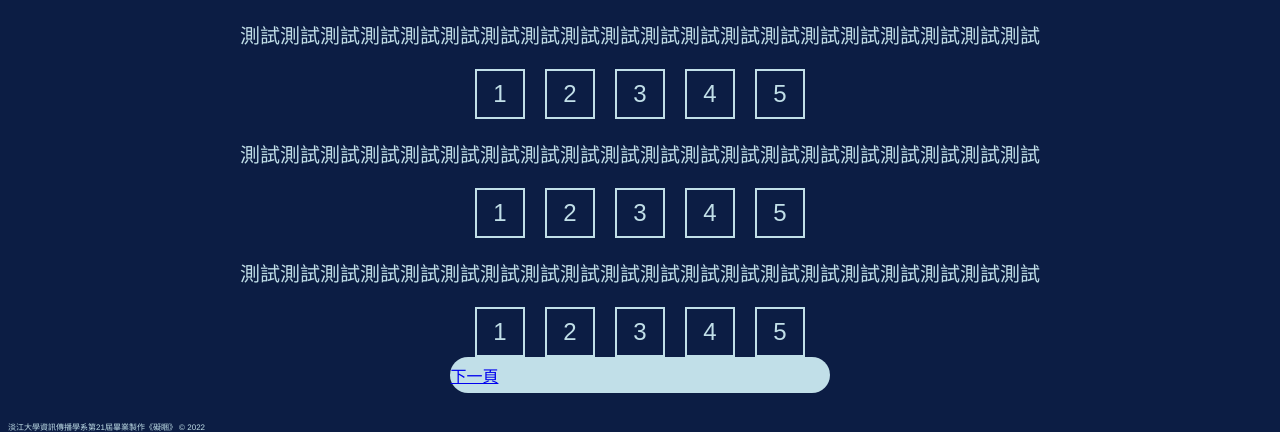
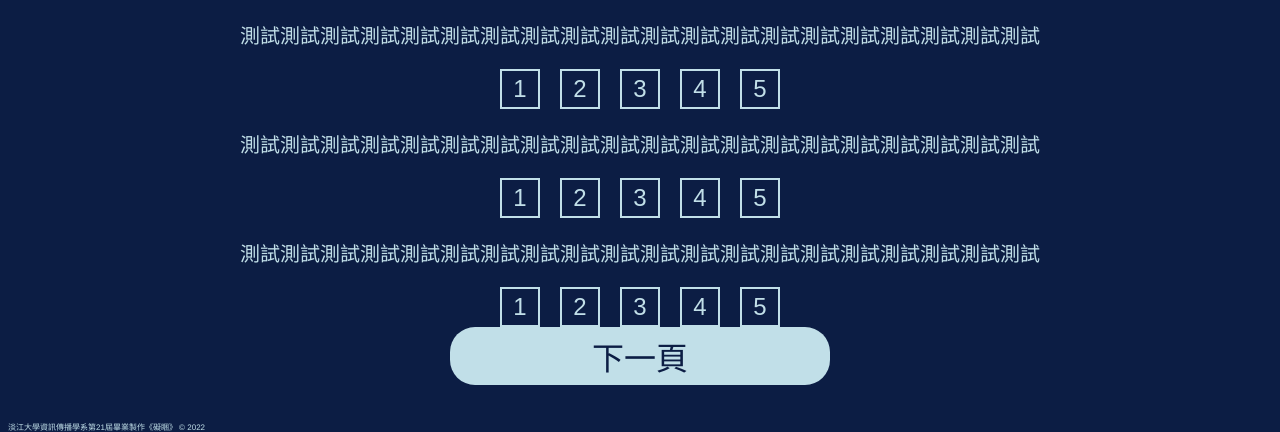
Before and after one commit to Wilannie/sleepy321.github.io, a plain HTML site: page test_1.html in a window 1280 px wide. Shown: the part 368-800 px from the top of the page. Drawn offline with nearby package versions, Linux system fonts and the light colour scheme; a script that the page names is missing; a web font is replaced by a local one.

Commit message:
Add files via upload

```diff
--- a/style_test_1.css
+++ b/style_test_1.css
@@ -59,8 +59,8 @@ header h2{
     color: #C1DFE8;
 }
 .btn_score button{
-    width: 50px;
-    height: 50px;
+    width: 40px;
+    height: 40px;
     margin: 0 10px;
     font-size: 1.5rem;
     font-weight: 500;
@@ -70,7 +70,7 @@ header h2{
     /* padding: 15px 32px; */
     text-align: center;
     text-decoration: none;
-    display: inline-block;
+    /* display: inline-block; */
     /* font-size: 16px; */
 }
 .end{
@@ -85,7 +85,7 @@ header h2{
     margin: auto;
     cursor: pointer;
 }
-.button a{
+.btn_next a{
     text-align: center;
     text-decoration: none;
     display: block;
```
